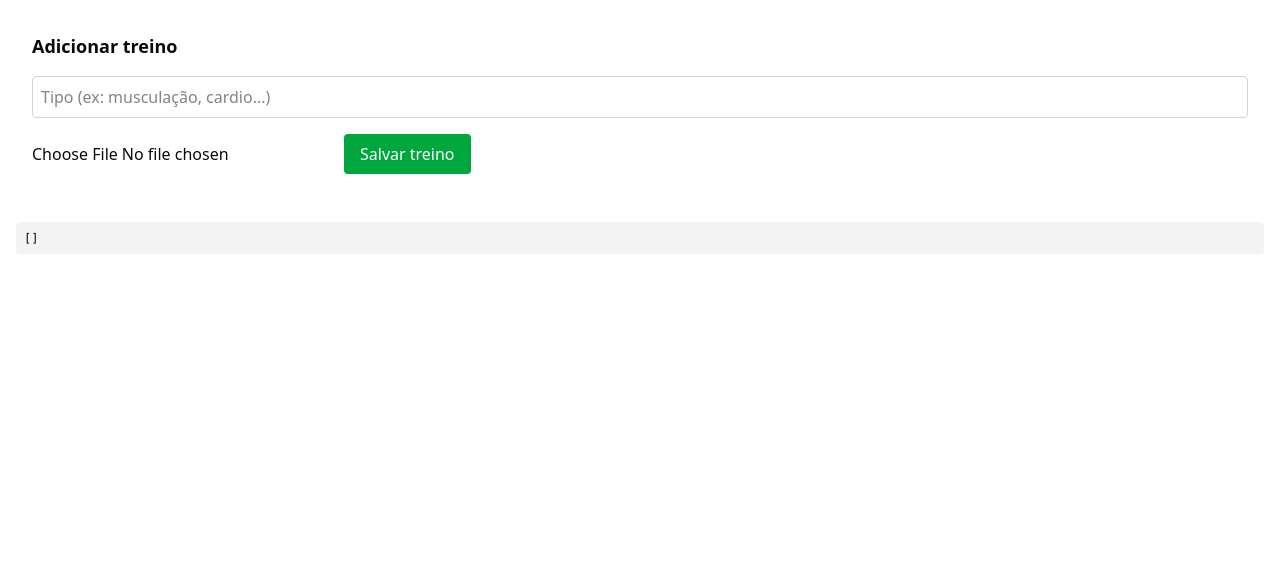
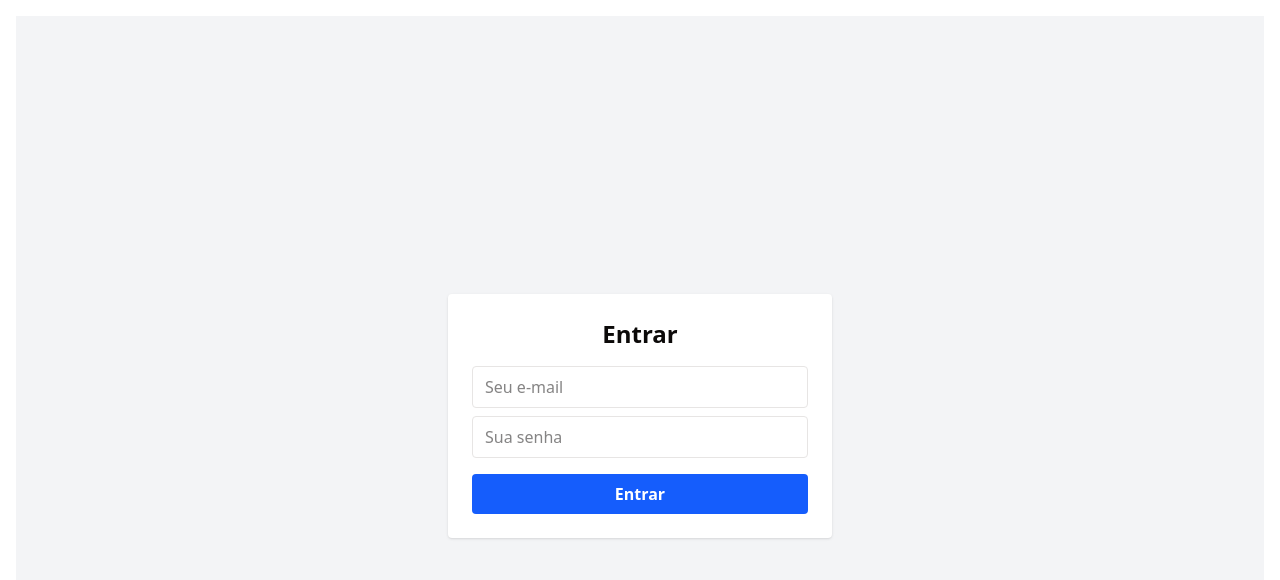
Before and after one commit to gabwestside/gym-tracker, a Next.js app: page / in a window 1280 px wide. Shown: the top 580 px of the page. Built offline with nearby package versions, Linux system fonts and the light colour scheme; no server answers.

Commit message:
feat: :zap: cria a tela de login ao projeto

```diff
--- /dev/null
+++ b/app/login/page.tsx
@@ -0,0 +1,65 @@
+'use client'
+
+import { useState } from 'react'
+import { useRouter } from 'next/navigation'
+import { supabase } from '@/lib/supabase'
+
+export default function LoginPage() {
+  const router = useRouter()
+  const [email, setEmail] = useState('')
+  const [password, setPassword] = useState('')
+  const [error, setError] = useState('')
+  const [loading, setLoading] = useState(false)
+
+  const handleLogin = async () => {
+    setLoading(true)
+    setError('')
+    const { error } = await supabase.auth.signInWithPassword({
+      email,
+      password,
+    })
+
+    if (error) {
+      setError(error.message)
+    } else {
+      router.push('/dashboard') // redireciona para rota protegida
+    }
+
+    setLoading(false)
+  }
+
+  return (
+    <main className="flex min-h-screen items-center justify-center bg-gray-100 p-4">
+      <div className="w-full max-w-sm rounded bg-white p-6 shadow">
+        <h1 className="mb-4 text-center text-2xl font-bold">Entrar</h1>
+
+        <input
+          className="mb-2 w-full rounded border px-3 py-2"
+          type="email"
+          placeholder="Seu e-mail"
+          value={email}
+          onChange={(e) => setEmail(e.target.value)}
+        />
+        <input
+          className="mb-4 w-full rounded border px-3 py-2"
+          type="password"
+          placeholder="Sua senha"
+          value={password}
+          onChange={(e) => setPassword(e.target.value)}
+        />
+
+        {error && (
+          <p className="mb-2 text-sm text-red-600">{error}</p>
+        )}
+
+        <button
+          onClick={handleLogin}
+          className="w-full rounded bg-blue-600 px-4 py-2 font-semibold text-white hover:bg-blue-700 disabled:opacity-50"
+          disabled={loading}
+        >
+          {loading ? 'Entrando...' : 'Entrar'}
+        </button>
+      </div>
+    </main>
+  )
+}
--- a/app/page.tsx
+++ b/app/page.tsx
@@ -1,14 +1,16 @@
 'use client'
 
-import { AddWorkoutForm, Workout } from '@/components/add-workout-form'
-import { useState } from 'react'
+// import { AddWorkoutForm, Workout } from '@/components/add-workout-form'
+// import { LogIn } from 'lucide-react'
+import LoginPage from './login/page'
+// import { useState } from 'react'
 
 export default function Home() {
-  const [allWorkouts, setAllWorkouts] = useState<Workout[]>([])
+  // const [allWorkouts, setAllWorkouts] = useState<Workout[]>([])
 
   return (
     <main className='p-4 space-y-6'>
-      <AddWorkoutForm
+      {/* <AddWorkoutForm
         onAdd={(newWorkout) => {
           setAllWorkouts((prev) => [...prev, newWorkout])
           console.log('Novo treino:', newWorkout)
@@ -17,7 +19,8 @@ export default function Home() {
 
       <pre className='bg-zinc-100 p-2 rounded text-xs'>
         {JSON.stringify(allWorkouts, null, 2)}
-      </pre>
+      </pre> */}
+      <LoginPage />
     </main>
   )
 }
```
